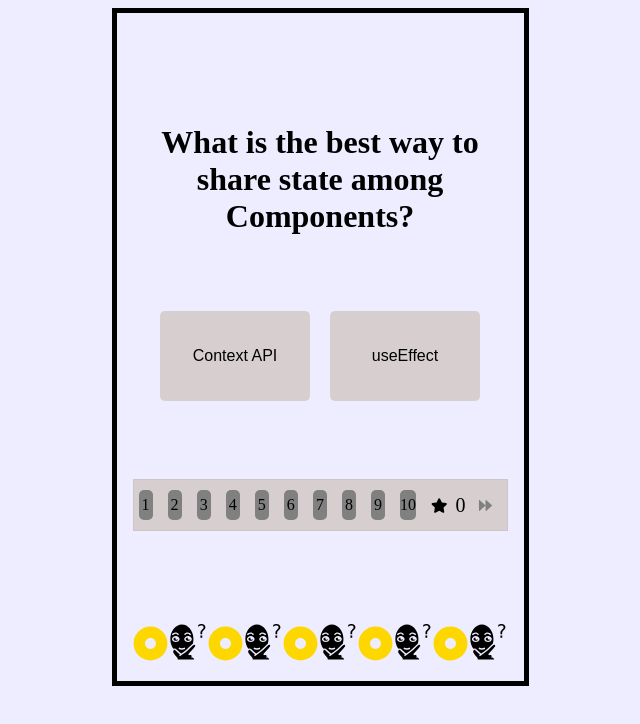
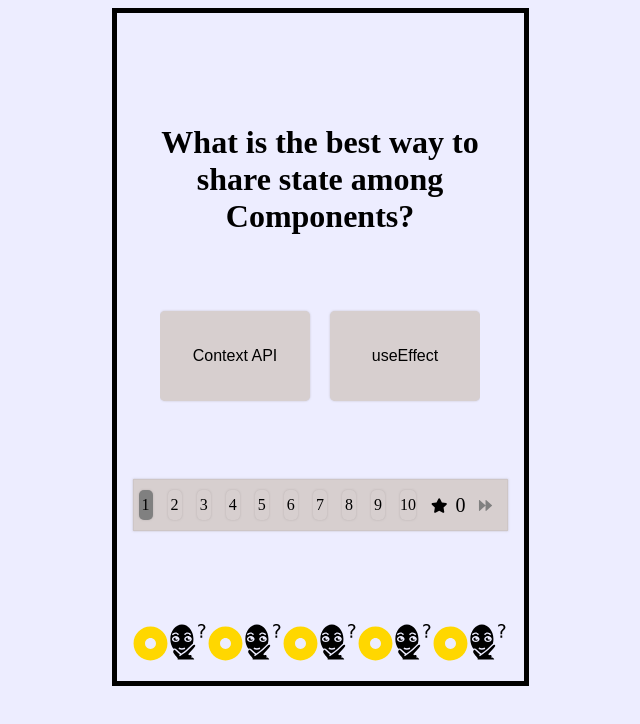
Before and after one commit to in-tech-gration/ReactQuizApp, a React (Vite) app: page / in a window 1280 px wide. Shown: the top 724 px of the page, without its empty margins (320-960 px from the left). Built offline with nearby package versions, Linux system fonts and the light colour scheme.

Commit message:
Changes in Progress

```diff
--- a/src/components/GameMain/GameMain.css
+++ b/src/components/GameMain/GameMain.css
@@ -1,3 +1,7 @@
 .star-thinking-icons {
   margin-top: 90px;
 }
+
+.container-main {
+  min-height: 70vh;
+}
--- a/src/components/GameMain/GameMain.jsx
+++ b/src/components/GameMain/GameMain.jsx
@@ -12,7 +12,7 @@ export default function GameMain() {
   const currentQuestion = questions[currentQuestionIndex];
 
   return (
-    <>
+    <div className="container-main">
       <Questions key={currentQuestion.id} question={currentQuestion} />
       <Progress />
       <div className="star-thinking-icons">
@@ -27,6 +27,6 @@ export default function GameMain() {
         <FaDotCircle className="circle" color="gold" size={35} />
         <GiThink size={40} />
       </div>
-    </>
+    </div>
   );
 }
--- a/src/components/Progress/Progress.css
+++ b/src/components/Progress/Progress.css
@@ -6,6 +6,7 @@
   background-color: rgb(215, 207, 207);
   gap: 10px;
   height: 50px;
+  box-shadow: 0px 0px 2px rgba(152, 143, 143, 0.5);
 }
 
 .progress-number {
@@ -19,6 +20,7 @@
   border-radius: 5px;
   border: none;
   margin-left: 5px;
+  box-shadow: 0px 0px 2px rgba(152, 143, 143, 0.5);
 }
 
 .correct-answers-count {
--- a/src/components/Progress/Progress.jsx
+++ b/src/components/Progress/Progress.jsx
@@ -5,28 +5,28 @@ import { FaStar } from "react-icons/fa";
 import { AiFillForward } from "react-icons/ai";
 
 export default function Progress() {
-  const { answeredQuestions, correctAnswersCount, questions } =
-    useContext(QuizContainerContext);
+  const {
+    answeredQuestions,
+    correctAnswersCount,
+    questions,
+    currentQuestionIndex,
+  } = useContext(QuizContainerContext);
 
   const getBackgroundColor = (index) => {
     const isAnswered = answeredQuestions.includes(index);
     const currentQuestion = questions[index];
 
-    if (!isAnswered) {
-      return "gray";
-    }
-
-    if (
-      currentQuestion.correctAnswer === currentQuestion.incorrectAnswer ||
-      currentQuestion.selectedAnswer === null
-    ) {
-      return "gray";
-    } else if (
-      currentQuestion.correctAnswer === currentQuestion.selectedAnswer
-    ) {
-      return "green";
-    } else {
-      return "red";
+    switch (true) {
+      case index === currentQuestionIndex && !isAnswered:
+        return "gray";
+      case !isAnswered:
+        return "light-gray";
+      case currentQuestion.selectedAnswer === null:
+        return "light-gray";
+      case currentQuestion.correctAnswer === currentQuestion.selectedAnswer:
+        return "green";
+      default:
+        return "red";
     }
   };
 
--- a/src/components/Questions/Questions.css
+++ b/src/components/Questions/Questions.css
@@ -37,6 +37,7 @@
   background-color: rgb(215, 207, 207);
   font-size: 16px;
   border-radius: 5px;
+  box-shadow: 0px 0px 2px rgba(152, 143, 143, 0.5);
 }
 
 .answer-button:hover {
--- a/src/components/Score/Score.css
+++ b/src/components/Score/Score.css
@@ -16,6 +16,7 @@
   padding: 10px;
   margin-bottom: 30px;
   margin-top: 20px;
+  box-shadow: 0px 0px 4px rgba(152, 143, 143, 0.5);
 }
 
 .restart-button:hover {
```
